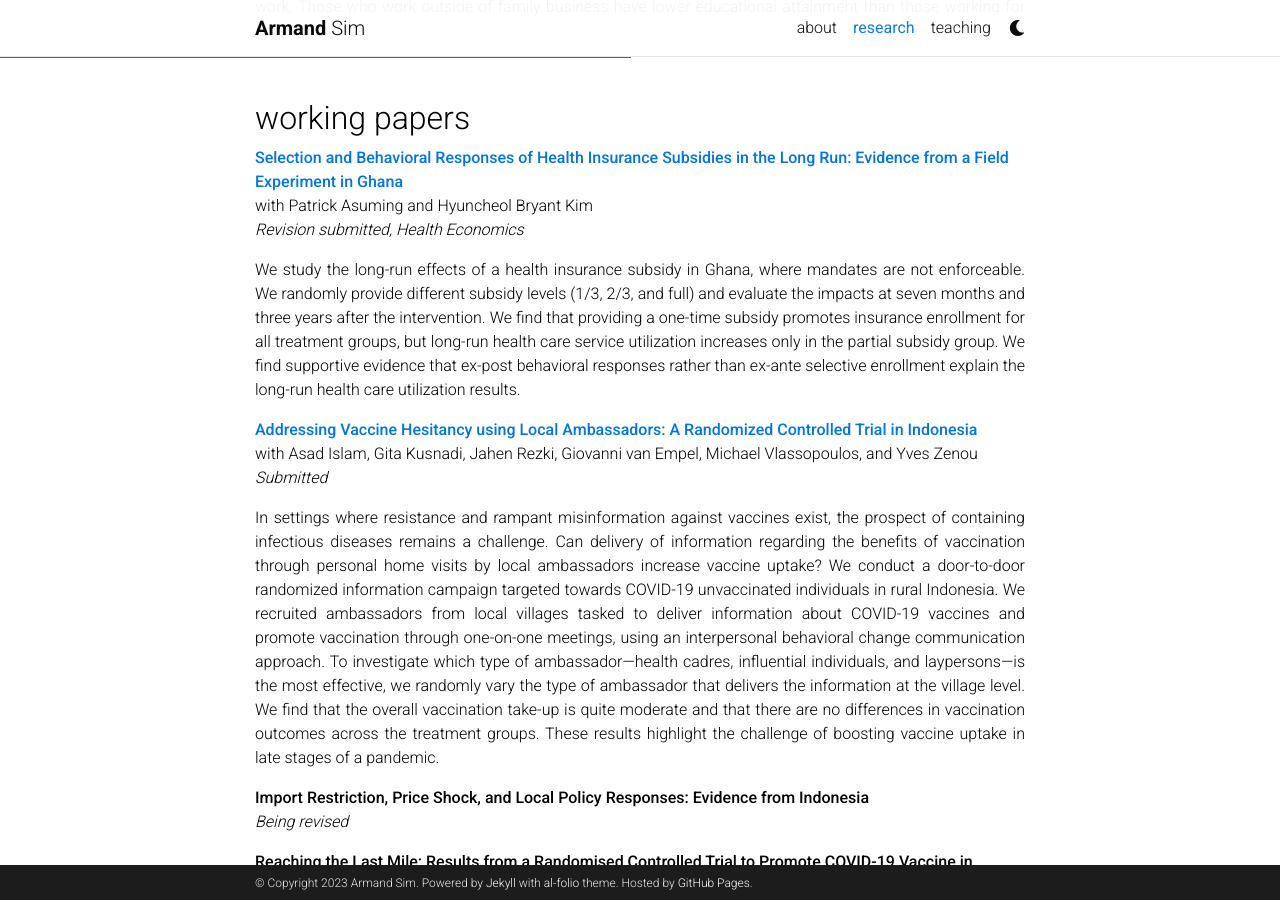
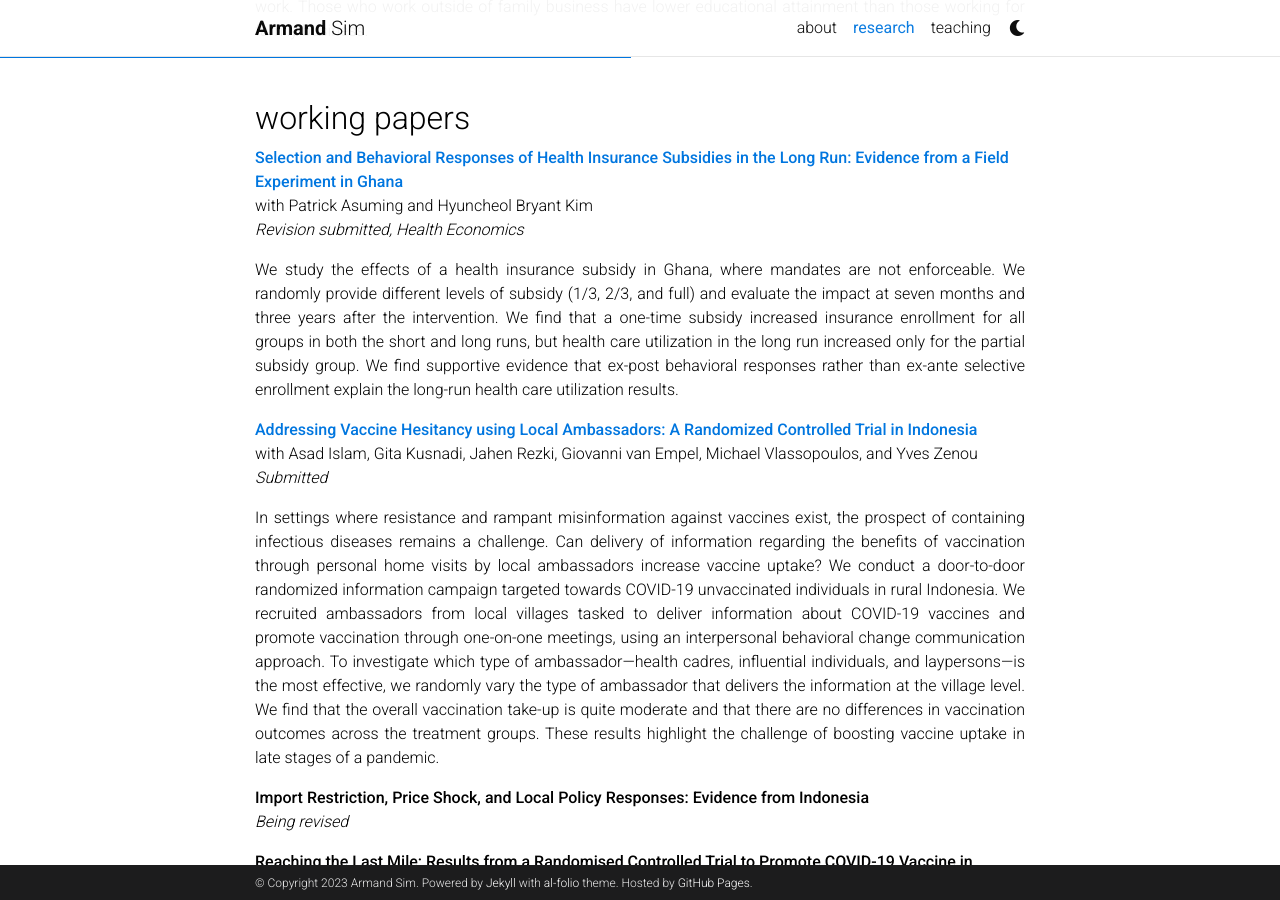
Before and after one commit to armandsim/armandsim.github.io, a Jekyll site: the page built from _pages/research.md, in a window 1280 px wide and 900 px high, scrolled down 468 px. Built offline with Jekyll 4.4.1, drawn with Linux system fonts in a browser that asks for light colours; comment, search, counter and statistics services are not loaded; a style sheet for code colours, icons or effects is not loaded.

Commit message:
update link

```diff
--- a/_pages/research.md
+++ b/_pages/research.md
@@ -20,11 +20,11 @@ with Asep Suryahadi and Daniel Suryadarma <br>
 
 ## working papers
 
-**[Selection and Behavioral Responses of Health Insurance Subsidies in the Long Run: Evidence from a Field Experiment in Ghana](https://www.dropbox.com/s/y5az95rwldhxxhg/AKS_Ghana_2023_Jan.pdf?raw=1)** <br>
+**[Selection and Behavioral Responses of Health Insurance Subsidies in the Long Run: Evidence from a Field Experiment in Ghana](/assets/pdf/AKS_Ghana_Aug23.pdf)** <br>
 with Patrick Asuming and Hyuncheol Bryant Kim <br>
 *Revision submitted, Health Economics* <br>
 
- We study the long-run effects of a health insurance subsidy in Ghana, where mandates are not enforceable. We randomly provide different subsidy levels (1/3, 2/3, and full) and evaluate the impacts at seven months and three years after the intervention. We find that providing a one-time subsidy promotes insurance enrollment for all treatment groups, but long-run health care service utilization increases only in the partial subsidy group. We find supportive evidence that ex-post behavioral responses rather than ex-ante selective enrollment explain the long-run health care utilization results.
+ We study the effects of a health insurance subsidy in Ghana, where mandates are not enforceable. We randomly provide different levels of subsidy (1/3, 2/3, and full) and evaluate the impact at seven months and three years after the intervention. We find that a one-time subsidy increased insurance enrollment for all groups in both the short and long runs, but health care utilization in the long run increased only for the partial subsidy group. We find supportive evidence that ex-post behavioral responses rather than ex-ante selective enrollment explain the long-run health care utilization results.
  {: style="text-align: justify"}
 
 **[Addressing Vaccine Hesitancy using Local Ambassadors: A Randomized Controlled Trial in Indonesia](https://docs.iza.org/dp15899.pdf)** <br>
```
Also changed, not shown: 1 other file.
